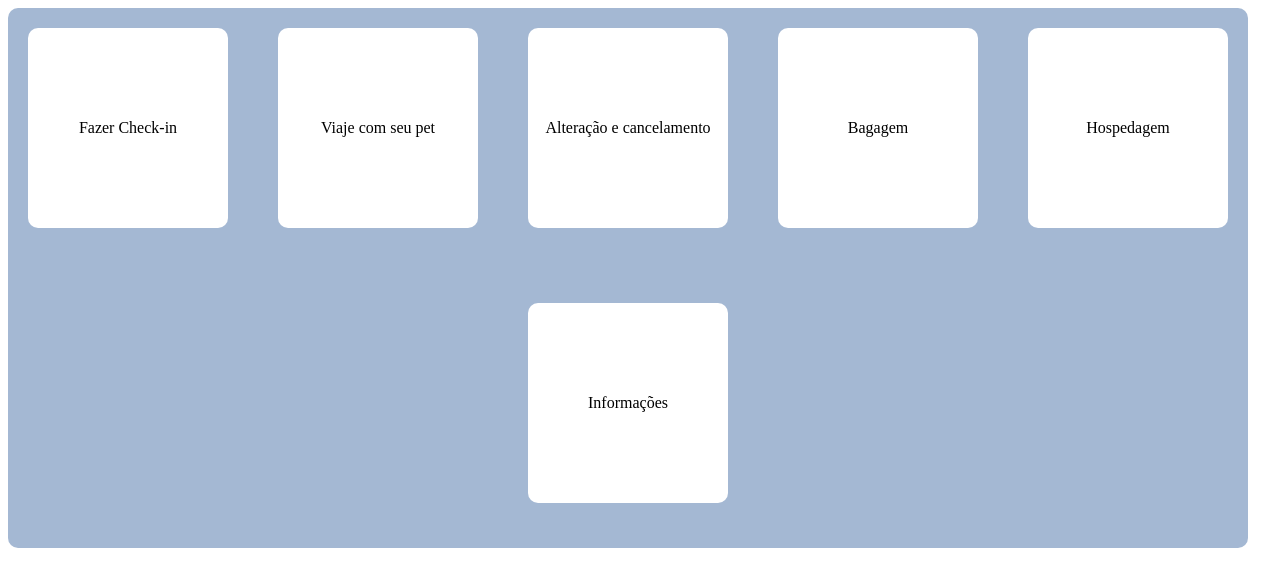
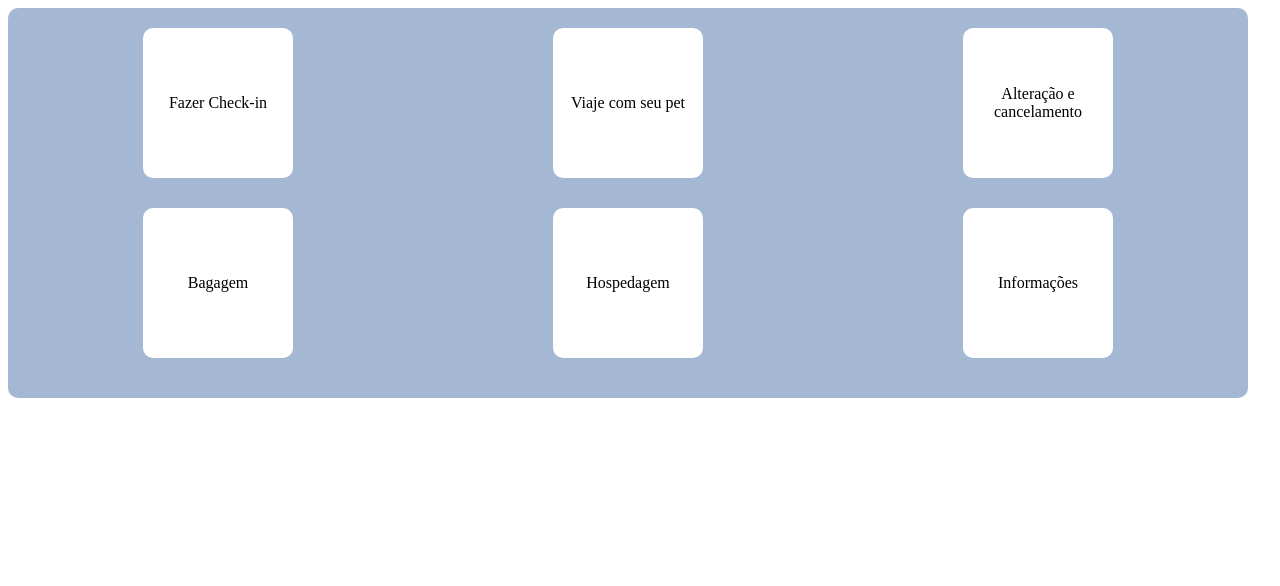
Before and after one commit to GuilhermeHenrike/Projeto_Bernardino, an Angular app: page / in a window 1280 px wide. Shown: the top 586 px of the page. Built offline with nearby package versions, Linux system fonts and the light colour scheme.

Commit message:
colocar interatividade ainda

```diff
--- a/src/app/opcoes-main/opcoes-main.component.css
+++ b/src/app/opcoes-main/opcoes-main.component.css
@@ -10,21 +10,27 @@ body {
 .div-pop {
   background-color: #a4b8d3;
   width: 1200px;
-  height: 500px;
+  height: 350px;
   padding: 20px;
   border-radius: 10px;
-  display: flex;
-  flex-wrap: wrap;
-  justify-content: space-around;
-  gap: 50px;
+  display: grid;
+  grid-template-columns: repeat(3, 1fr);
+  grid-auto-rows: 150px;
+  gap: 30px;
+  justify-items: center;
+  align-items: center;
 }
 
 .div-pe {
   background-color: white;
-  width: 200px;
-  height: 200px;
+  width: 150px;
+  height: 150px;
   border-radius: 10px;
   display: flex;
   align-items: center;
   justify-content: center;
 }
+
+.div-pe p {
+  text-align: center;
+}
```
